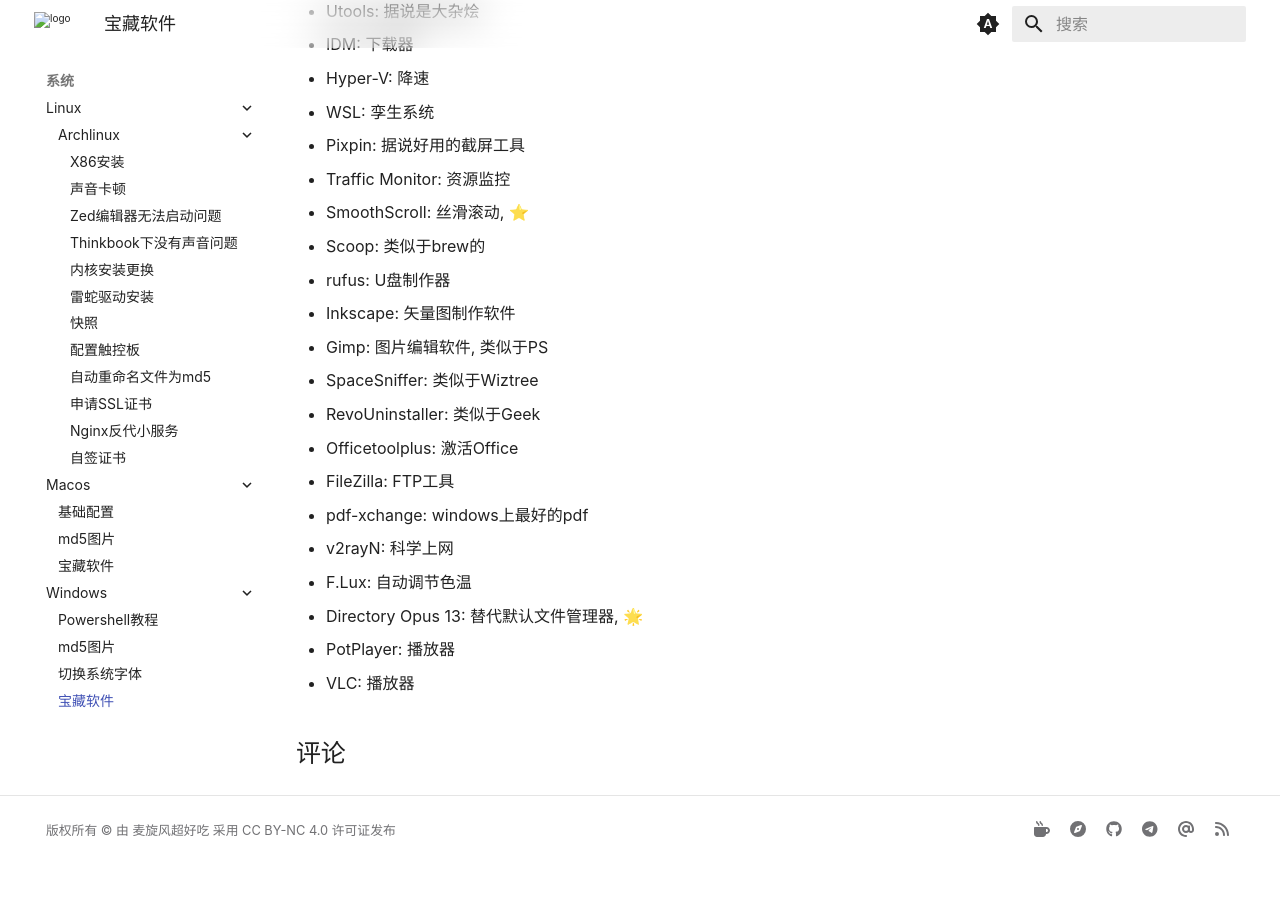
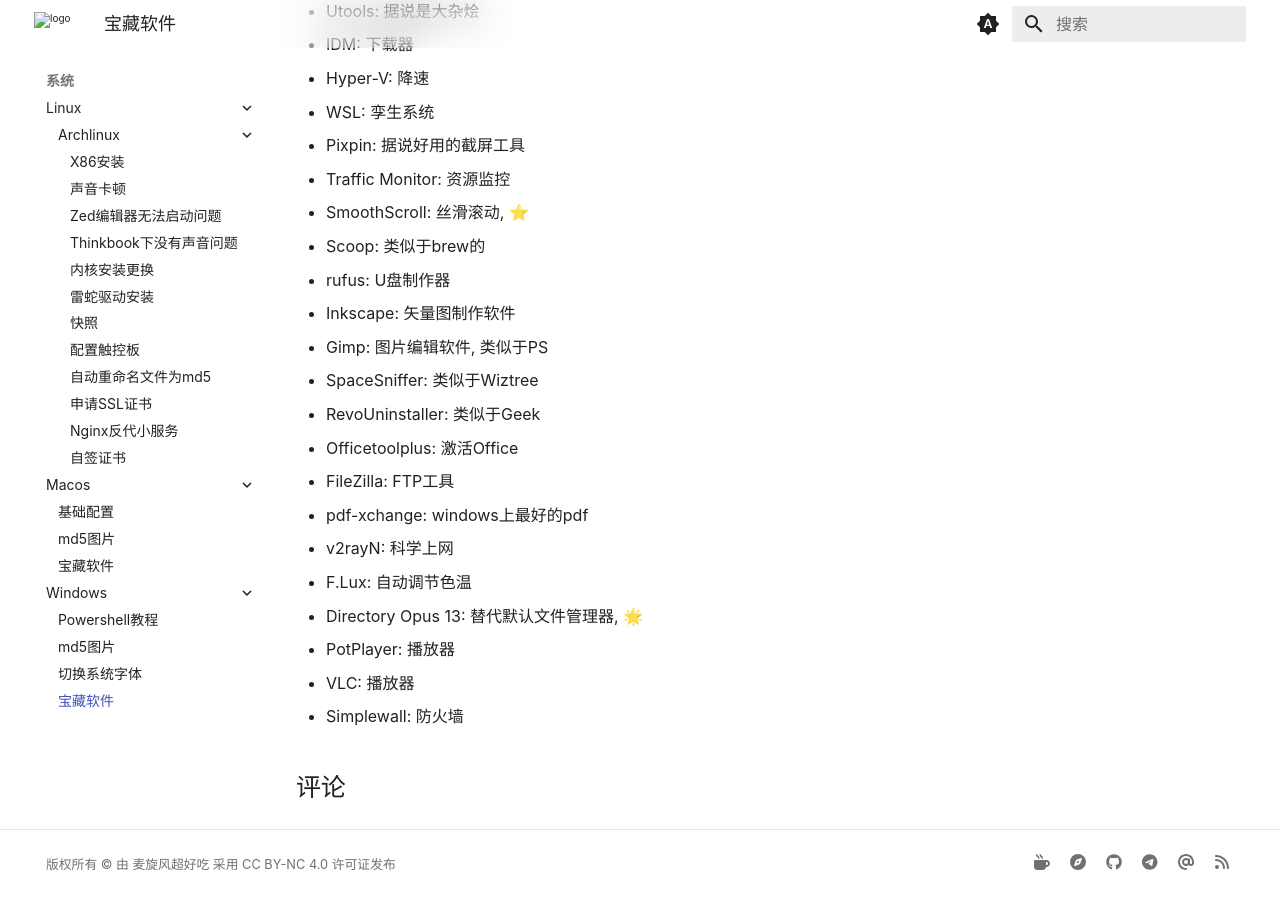
Before and after one commit to ricolxwz/note, an MkDocs documentation site: the page built from docs/os/windows/software.md, in a window 1280 px wide and 900 px high, scrolled down 1084 px. Built offline with MkDocs 1.6.1 and Material for MkDocs 9.7.7, drawn with Linux system fonts in a browser that asks for light colours; some web fonts are replaced; comment, search, counter and statistics services are not loaded; a style sheet for code colours, icons or effects is not loaded; before the commit the page ends 1950 px from its top, so only the background shows below that.

Commit message:
update docs

```diff
--- a/docs/os/windows/software.md
+++ b/docs/os/windows/software.md
@@ -49,3 +49,4 @@
 * Directory Opus 13: 替代默认文件管理器, 🌟
 * PotPlayer: 播放器
 * VLC: 播放器
+* Simplewall: 防火墙
```
